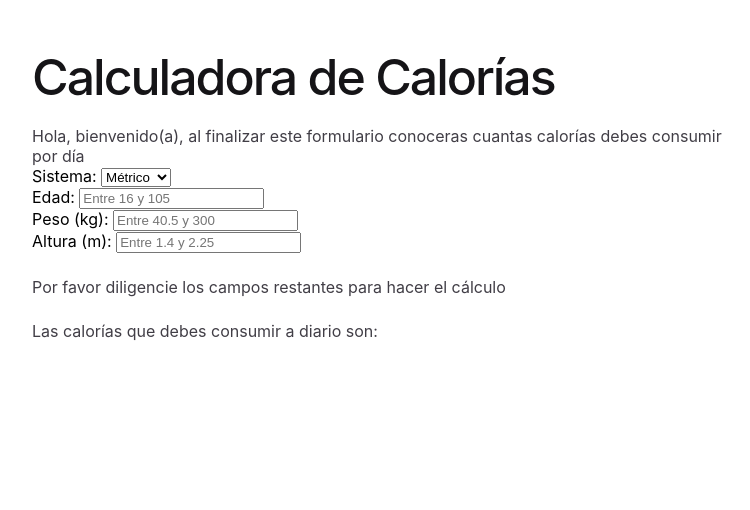
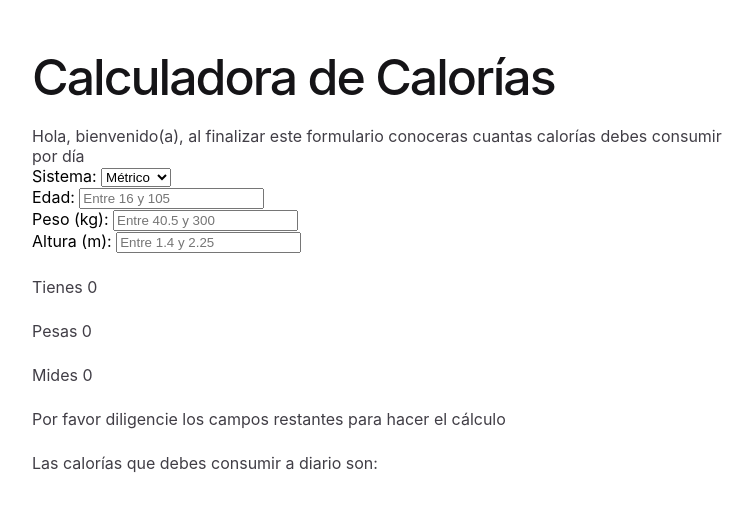
Before and after one commit to AndersonDavidPC/calories, an Angular app: page / in a window 1280 px wide. Shown: the top 510 px of the page, without its empty margins (258-1008 px from the left). Built offline with nearby package versions, Linux system fonts and the light colour scheme.

Commit message:
Añadir captura de variables con sus cambios y conversión a sistema imperial

```diff
--- a/src/app/app.component.html
+++ b/src/app/app.component.html
@@ -197,6 +197,10 @@
           </div>
         </div>
       </form>
+      <!-- Probando capura de variables -->
+      <p>Tienes {{ age }}</p>
+      <p>Pesas {{ weight }}</p>
+      <p>Mides {{ height }}</p>
       <p>Por favor diligencie los campos restantes para hacer el cálculo</p>
       <p>Las calorías que debes consumir a diario son: </p> <!-- Mostar solo cuando los inputs están diligenciados y con valores validos-->
     </div>
```
